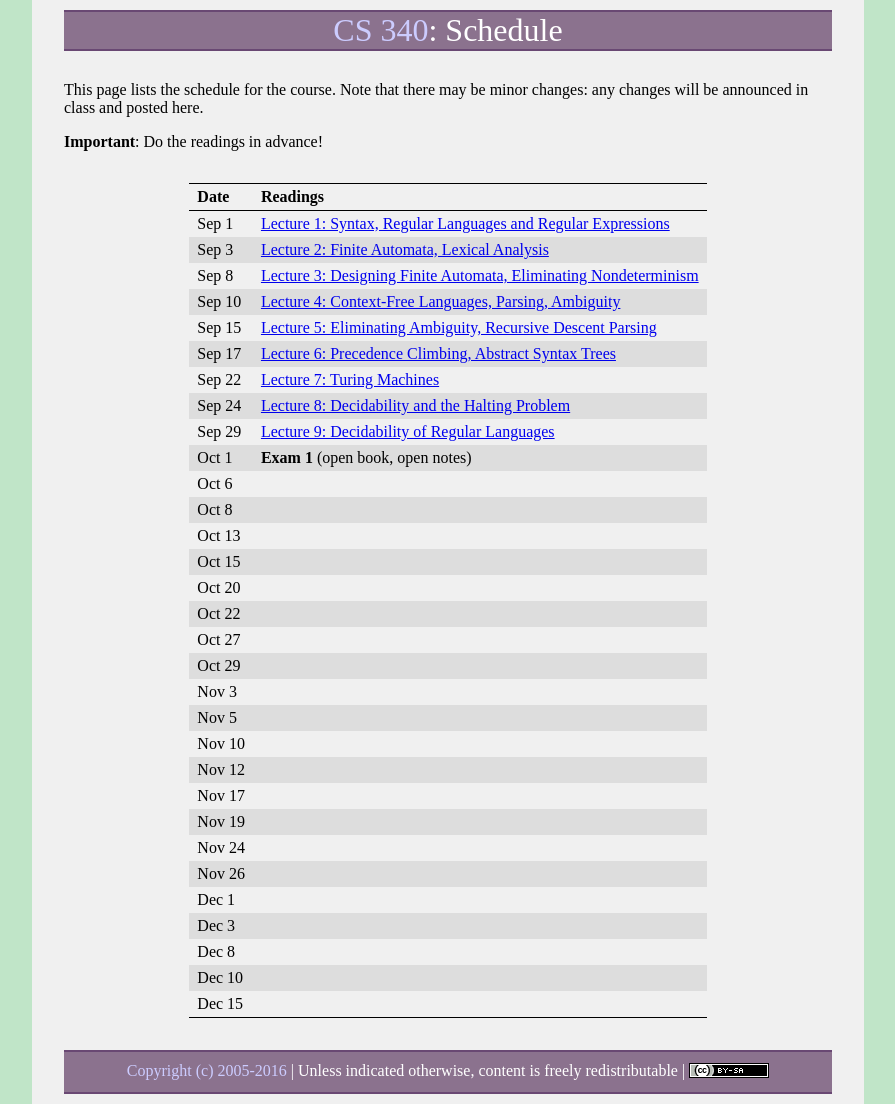
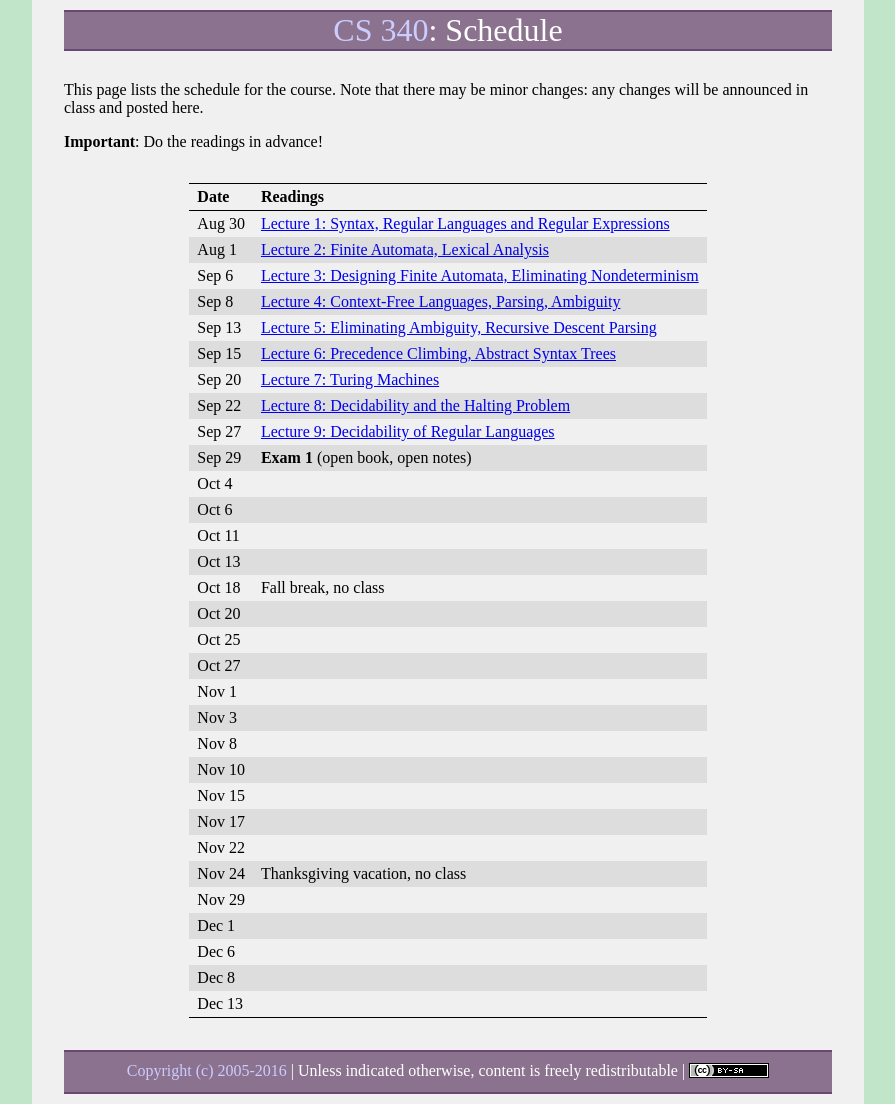
Before and after one commit to ycpcs/cs340-fall2016, a Jekyll site: the page built from schedule.md, in a window 1280 px wide. Shown: the whole page, without its empty margins (192-1087 px from the left). Built offline with Jekyll 4.4.1, drawn with Linux system fonts in a browser that asks for light colours; some web fonts are replaced.

Commit message:
fix dates

```diff
--- a/schedule.md
+++ b/schedule.md
@@ -9,34 +9,34 @@ This page lists the schedule for the course.  Note that there may be minor chang
 
 Date | Readings
 ---- | --------
-Sep 1 | [Lecture 1: Syntax, Regular Languages and Regular Expressions](lectures/lecture01.html)
-Sep 3 | [Lecture 2: Finite Automata, Lexical Analysis](lectures/lecture02.html)
-Sep 8 | [Lecture 3: Designing Finite Automata, Eliminating Nondeterminism](lectures/lecture03.html)
-Sep 10 | [Lecture 4: Context-Free Languages, Parsing, Ambiguity](lectures/lecture04.html)
-Sep 15 | [Lecture 5: Eliminating Ambiguity, Recursive Descent Parsing](lectures/lecture05.html)
-Sep 17 | [Lecture 6: Precedence Climbing, Abstract Syntax Trees](lectures/lecture06.html)
-Sep 22 | [Lecture 7: Turing Machines](lectures/lecture07.html)
-Sep 24 | [Lecture 8: Decidability and the Halting Problem](lectures/lecture08.html)
-Sep 29 | [Lecture 9: Decidability of Regular Languages](lectures/lecture09.html)
-Oct 1 | **Exam 1** (open book, open notes)
+Aug 30 | [Lecture 1: Syntax, Regular Languages and Regular Expressions](lectures/lecture01.html)
+Aug 1 | [Lecture 2: Finite Automata, Lexical Analysis](lectures/lecture02.html)
+Sep 6 | [Lecture 3: Designing Finite Automata, Eliminating Nondeterminism](lectures/lecture03.html)
+Sep 8 | [Lecture 4: Context-Free Languages, Parsing, Ambiguity](lectures/lecture04.html)
+Sep 13 | [Lecture 5: Eliminating Ambiguity, Recursive Descent Parsing](lectures/lecture05.html)
+Sep 15 | [Lecture 6: Precedence Climbing, Abstract Syntax Trees](lectures/lecture06.html)
+Sep 20 | [Lecture 7: Turing Machines](lectures/lecture07.html)
+Sep 22 | [Lecture 8: Decidability and the Halting Problem](lectures/lecture08.html)
+Sep 27 | [Lecture 9: Decidability of Regular Languages](lectures/lecture09.html)
+Sep 29 | **Exam 1** (open book, open notes)
+Oct 4 |
 Oct 6 |
-Oct 8 |
+Oct 11 |
 Oct 13 |
-Oct 15 |
+Oct 18 | Fall break, no class
 Oct 20 |
-Oct 22 |
+Oct 25 |
 Oct 27 |
-Oct 29 |
+Nov 1 |
 Nov 3 |
-Nov 5 |
+Nov 8 |
 Nov 10 |
-Nov 12 |
+Nov 15 |
 Nov 17 |
-Nov 19 |
-Nov 24 |
-Nov 26 |
+Nov 22 |
+Nov 24 | Thanksgiving vacation, no class
+Nov 29 |
 Dec 1 |
-Dec 3 |
+Dec 6 |
 Dec 8 |
-Dec 10 |
-Dec 15 |
+Dec 13 |
```
